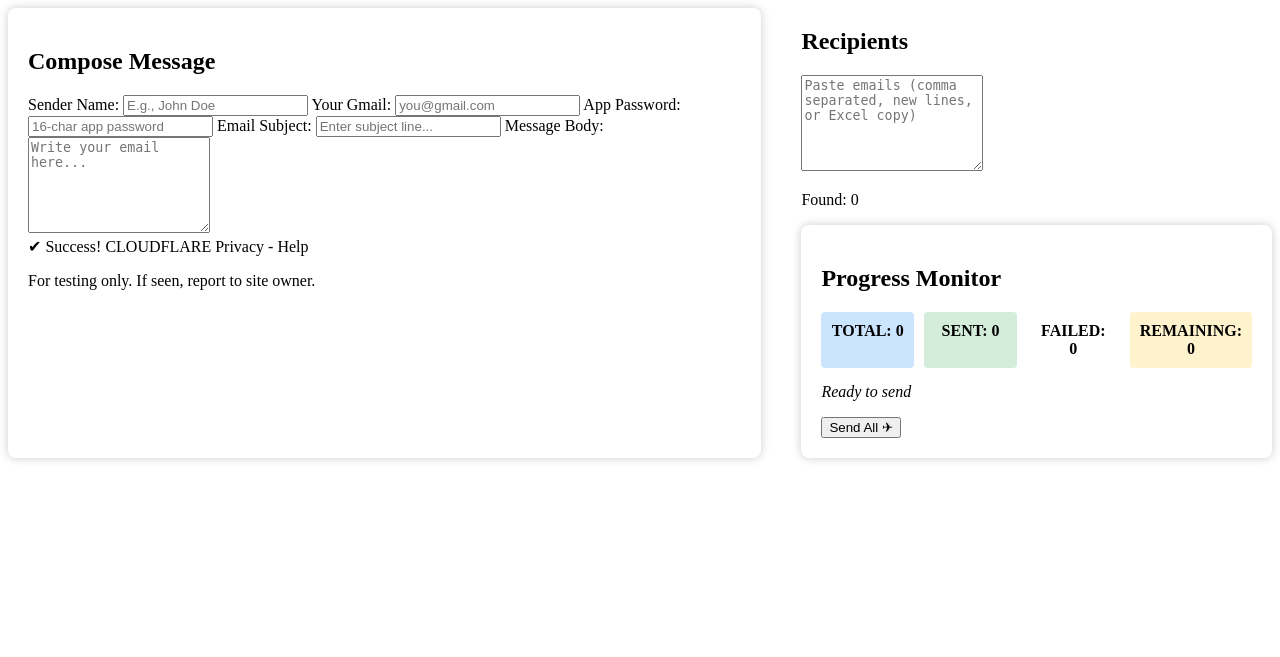
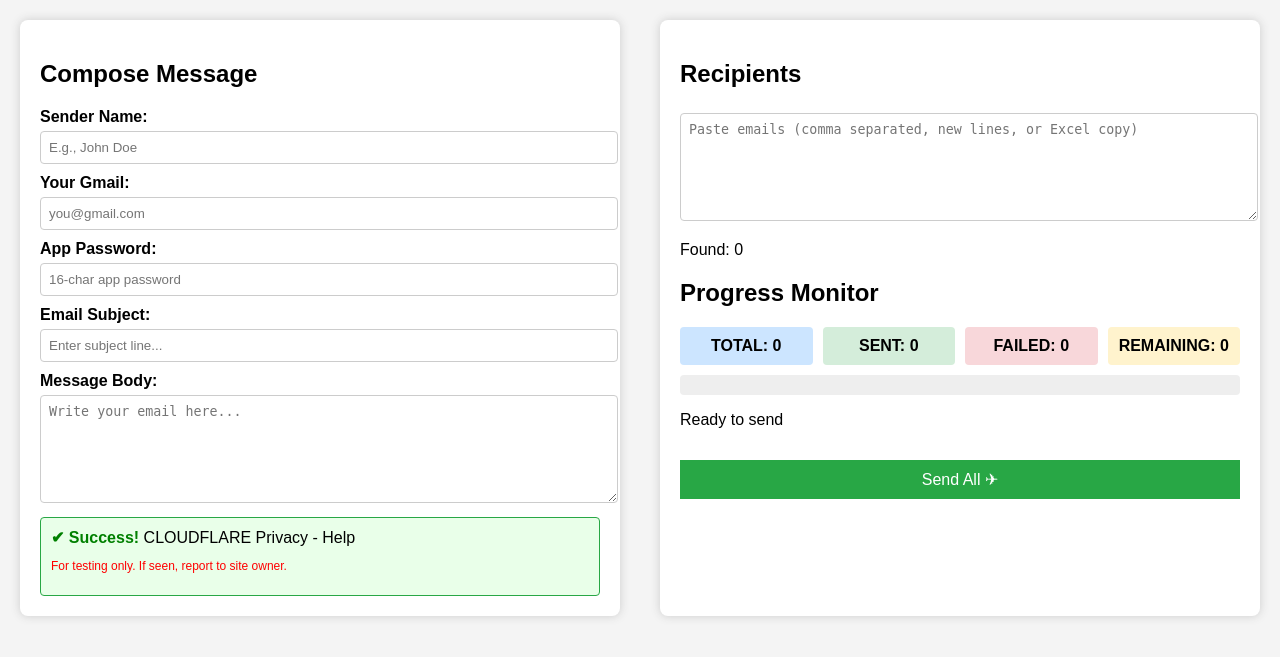
Before and after one commit to pradeepkumar95751-bit/Pradee-Kumar, a Flask app: page / in a window 1280 px wide. Shown: the top 657 px of the page. Run offline with Flask 2, Linux system fonts and the light colour scheme.

Commit message:
Update style.css

```diff
--- a/static/style.css
+++ b/static/style.css
@@ -1,14 +1,72 @@
+body {
+    font-family: Arial, sans-serif;
+    background: #f4f4f4;
+    margin: 20px;
+}
+
 .container {
     display: flex;
     gap: 40px;
 }
 
-.compose, .progress {
+.compose, .right-column {
     background: #fff;
     padding: 20px;
     border-radius: 8px;
     box-shadow: 0 0 10px #ccc;
     flex: 1;
+}
+
+label {
+    display: block;
+    margin-top: 10px;
+    font-weight: bold;
+}
+
+input, textarea {
+    width: 100%;
+    padding: 8px;
+    margin-top: 5px;
+    border-radius: 4px;
+    border: 1px solid #ccc;
+}
+
+.send-btn {
+    background: #28a745;
+    color: #fff;
+    border: none;
+    padding: 10px;
+    margin-top: 15px;
+    cursor: pointer;
+    width: 100%;
+    font-size: 16px;
+}
+
+.send-btn:hover {
+    background: #218838;
+}
+
+.send-btn:disabled {
+    background: #ccc;
+    cursor: not-allowed;
+}
+
+.spam-box {
+    background: #e9ffe9;
+    border: 1px solid #28a745;
+    padding: 10px;
+    margin-top: 10px;
+    border-radius: 4px;
+}
+
+.spam-box .success {
+    color: green;
+    font-weight: bold;
+}
+
+.spam-box .warn {
+    color: red;
+    font-size: 12px;
 }
 
 .counters {
@@ -27,9 +85,18 @@
 
 .total { background: #cce5ff; }
 .sent { background: #d4edda; }
+.failed { background: #f8d7da; }
 .remaining { background: #fff3cd; }
 
-.status {
-    margin-top: 15px;
-    font-style: italic;
+.progress-bar {
+    width: 100%;
+    background: #eee;
+    border-radius: 4px;
+    margin-top: 10px;
+    height: 20px;
 }
+
+#bar {
+    height: 100%;
+    width: 0%;
+    background: #28a745;
```
